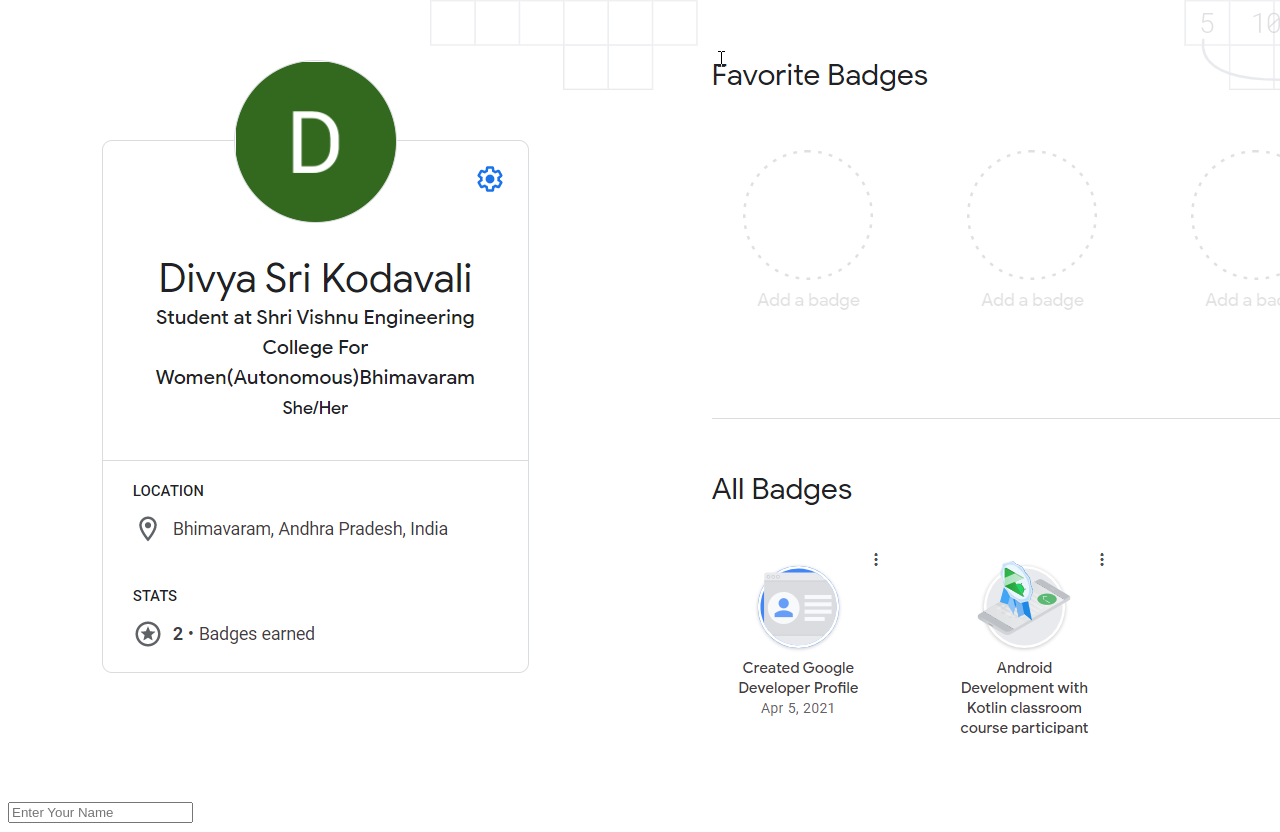
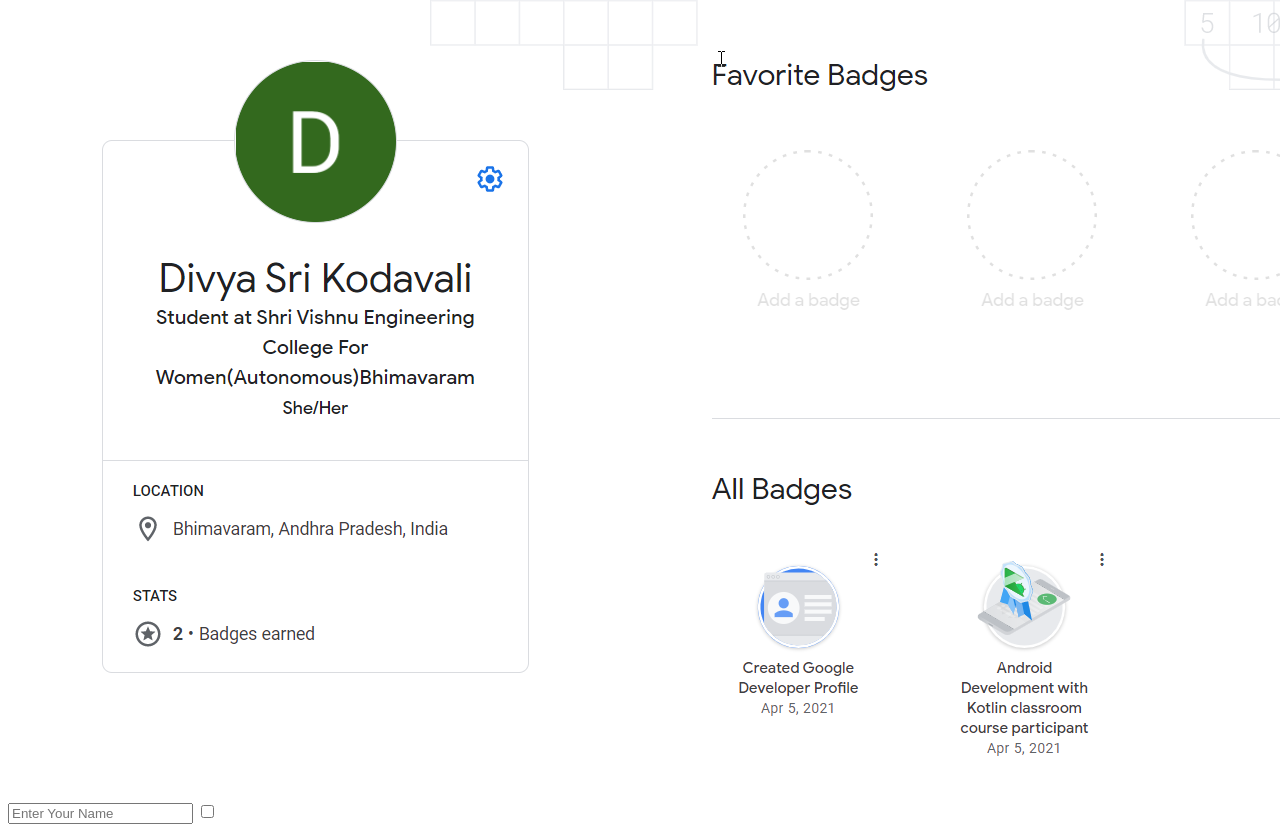
Before and after one commit to kodavaliDivyaSri2000/MyGitsample, a plain HTML site: page index.html in a window 1280 px wide. Shown: the part 283-1115 px from the top of the page. Drawn offline with Linux system fonts and the light colour scheme.

Commit message:
Updated index.html for Github

```diff
--- a/index.html
+++ b/index.html
@@ -8,5 +8,6 @@
 <p>bewi bcfer ebrfberkerbcrf rbre brebre ebrber ebvrib rei re ebverbt rbivueb</p>
 <img src="AND.png" alt="Hello">
 	<input type="text" placeholder = "Enter Your Name">
+	<input type="checkbox" name="empty">
 </body>
 </html>
```
